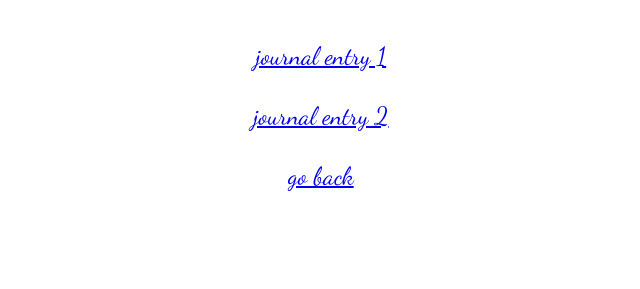
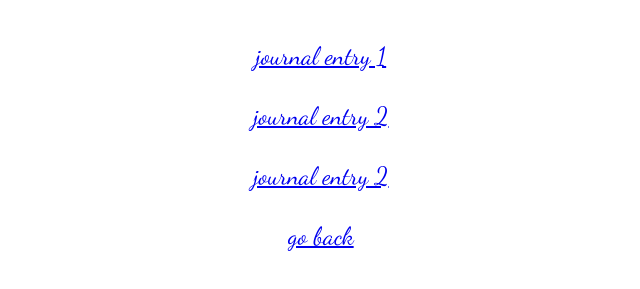
Before and after one commit to dstrike101/dstrike101.github.io, a plain HTML site: page journal.html in a window 1280 px wide. Shown: the part 97-386 px from the top of the page, without its empty margins (319-959 px from the left). Drawn offline with Linux system fonts and the light colour scheme.

Commit message:
fixing journal page

```diff
--- a/journal.html
+++ b/journal.html
@@ -74,6 +74,16 @@
 
 <br>
 
+<a href="j3.html">
+	<center>journal entry 2</center>
+	<style type="text/css">
+		a
+	</style>
+
+</a>
+
+<br>
+
 <a href="index.html">
 	<center>go back</center>
 	<style type="text/css">
```
Also changed, not shown: j3.html (+1 -1 lines).
